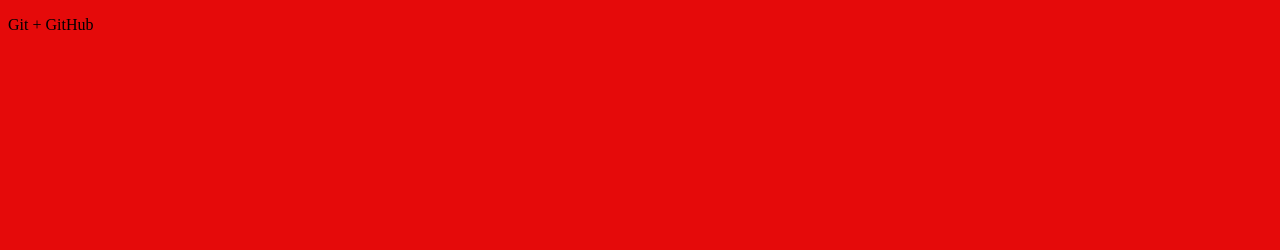
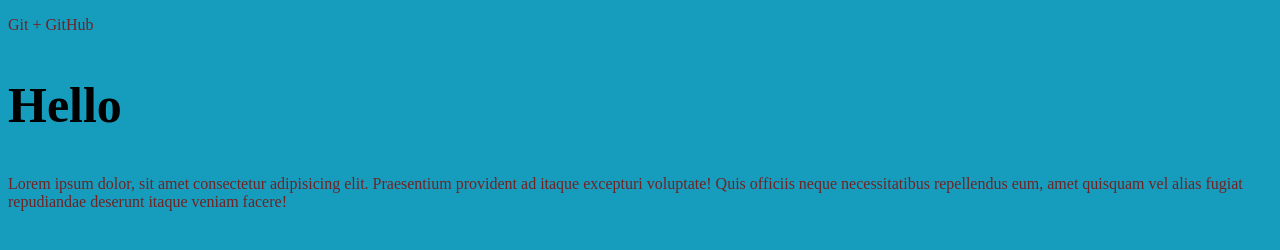
Before and after one commit to urabaraba116/git-test, a plain HTML site: page index.html in a window 1280 px wide. Drawn offline with Linux system fonts and the light colour scheme.

Commit message:
Наши первые изменения

```diff
--- a/css/main.css
+++ b/css/main.css
@@ -1,3 +1,9 @@
 body {
-    background-color: #e50a0a;
+    background-color: #169dbe;
 }
+p {
+    color: #702323;
+}
+h2 {
+    font-size: 50px;
+}
--- a/index.html
+++ b/index.html
@@ -1,12 +1,19 @@
 <!DOCTYPE html>
 <html lang="en">
-<head>
-    <meta charset="UTF-8">
-    <meta name="viewport" content="width=device-width, initial-scale=1.0">
-    <link rel="stylesheet" href="css/main.css">
+  <head>
+    <meta charset="UTF-8" />
+    <meta name="viewport" content="width=device-width, initial-scale=1.0" />
+    <link rel="stylesheet" href="css/main.css" />
     <title>Работа с GIT</title>
-</head>
-<body>
+  </head>
+  <body>
     <p>Git + GitHub</p>
-</body>
+    <h2>Hello</h2>
+    <p>
+      Lorem ipsum dolor, sit amet consectetur adipisicing elit. Praesentium
+      provident ad itaque excepturi voluptate! Quis officiis neque
+      necessitatibus repellendus eum, amet quisquam vel alias fugiat repudiandae
+      deserunt itaque veniam facere!
+    </p>
+  </body>
 </html>
```
